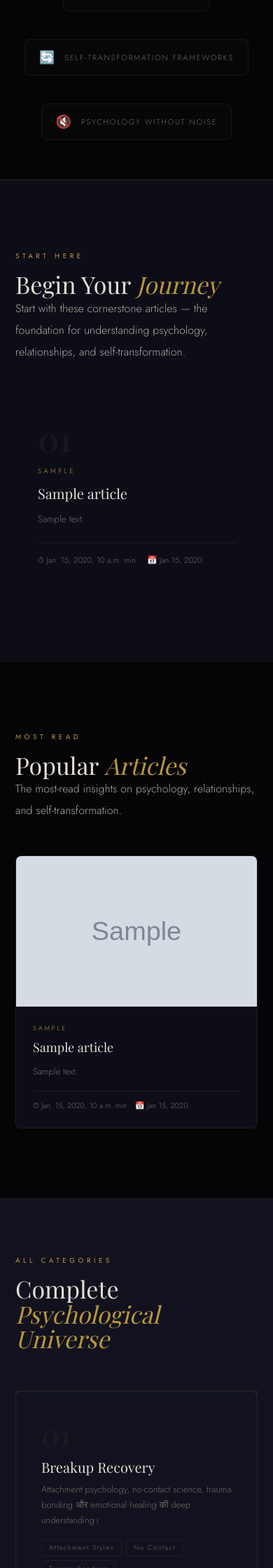
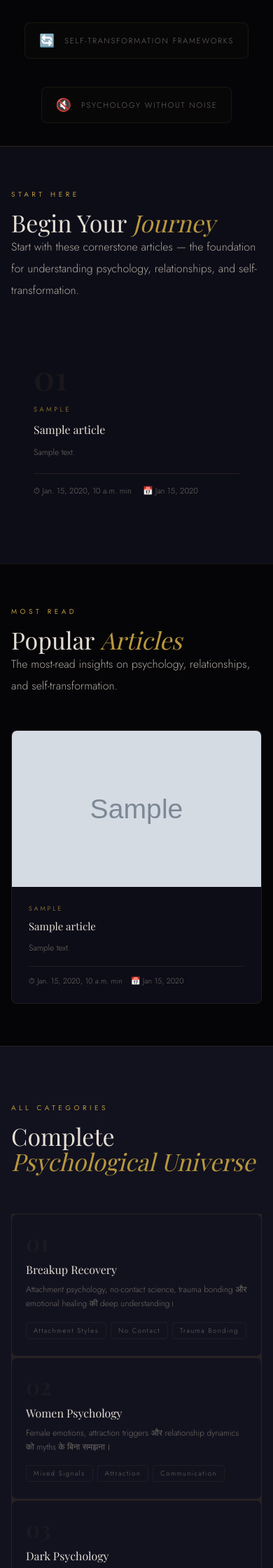
Before and after one commit to lovekushchauhan234-eng/storic-whisper, a Django app: template templates/core/home.html in a window 390 px wide. Shown: the part 1120-3360 px from the top of the page at 70% size. Run offline with Django 5.2, Linux system fonts and the light colour scheme; data comes from the database, SQL or seed files in the repository; tables that the repository leaves empty hold one stand-in row (values such as "Sample post"); the template is opened without the code that fills it: values that come from a table or form of the project are taken from there, most other values are stand-ins (such as "Sample title", 1, 10 or a date in 2020); grey boxes marked "Sample" are stand-in pictures; some libraries are stand-ins or nearby versions; some web fonts are replaced.

Commit message:
Mobile Fix Phase 1 - Native mobile feel and card rendering
PRIORITY 1: Fix mobile zoomed-out feeling
- Added mobile breakpoints for 320px, 375px, 390px, 414px
- Reduced wrap spacing: 16px (414px), 14px (375px), 12px (320px)
- Reduced Authority Layer padding: 32px (414px), 28px (375px), 24px (320px)
- Reduced section padding to 60px on mobile
- Reduced Psychology Pillars card padding: 24px 20px (414px), 20px 16px (375px), 18px 14px (320px)
- Website now feels native mobile, not desktop scaled down

PRIORITY 2: Fix English Psychology Hub article cards
- Added line-clamp to titles: max 3 lines
- Added line-clamp to descriptions: max 2 lines
- Reduced title sizes: 16px (414px), 15px (375px), 14px (320px)
- Reduced description sizes: 12px on mobile
- Cards now visually balanced with consistent heights

PRIORITY 3: Fix Popular Articles thumbnails
- Increased fallback icon opacity from .15 to .4 for better visibility
- Added flexbox centering to fallback icons
- Added min-height: 140px to thumbnails on mobile
- Reduced fallback icon size to 32px on mobile
- Every card now displays visible thumbnail

Modified files: templates/core/home.html (active production file)
No inactive duplicate files modified

```diff
--- a/templates/core/home.html
+++ b/templates/core/home.html
@@ -284,7 +284,7 @@ a.pillar-card{text-decoration:none;display:block}
 .mr-thumb{aspect-ratio:16/10;position:relative;overflow:hidden;background:linear-gradient(135deg,#0a0510,#180828)}
 .mr-thumb img{width:100%;height:100%;object-fit:cover;transition:transform .5s}
 .mr-card:hover .mr-thumb img{transform:scale(1.05)}
-.mr-thumb-icon{position:absolute;top:50%;left:50%;transform:translate(-50%,-50%);font-size:42px;color:rgba(184,151,61,.15)}
+.mr-thumb-icon{position:absolute;top:50%;left:50%;transform:translate(-50%,-50%);font-size:42px;color:rgba(184,151,61,.4);display:flex;align-items:center;justify-content:center;width:100%;height:100%}
 .mr-body{padding:24px;flex:1;display:flex;flex-direction:column}
 .mr-cat{font-size:9px;letter-spacing:3px;text-transform:uppercase;color:var(--gold);margin-bottom:10px}
 .mr-title{font-family:'Playfair Display',serif;font-size:18px;font-weight:400;color:var(--cream);line-height:1.3;margin-bottom:12px;transition:color .25s}
@@ -398,6 +398,43 @@ footer{background:var(--void);border-top:1px solid var(--border);padding:80px 56
   .art-grid{grid-template-columns:1fr}
   .global-grid{grid-template-columns:1fr}
   .global-head{margin-bottom:40px}
+}
+@media(max-width:414px){
+  .wrap{padding:0 16px}
+  .authority-layer{padding:32px 0}
+  .start-here-sec,.most-read-sec,.articles-sec,.global-sec,.quote-break,.nl-sec{padding:60px 0}
+  .pillar-card{padding:24px 20px}
+  .pc-num{font-size:32px}
+  .pc-title{font-size:16px}
+  .pc-desc{font-size:12px}
+  .global-title{font-size:16px;line-height:1.3;-webkit-line-clamp:3;-webkit-box-orient:vertical;overflow:hidden;display:-webkit-box}
+  .global-excerpt{font-size:12px;line-height:1.6;-webkit-line-clamp:2;-webkit-box-orient:vertical;overflow:hidden;display:-webkit-box}
+  .mr-title{font-size:15px;line-height:1.3;-webkit-line-clamp:3;-webkit-box-orient:vertical;overflow:hidden;display:-webkit-box}
+  .mr-excerpt{font-size:12px;line-height:1.6;-webkit-line-clamp:2;-webkit-box-orient:vertical;overflow:hidden;display:-webkit-box}
+  .mr-thumb{aspect-ratio:16/10;min-height:140px}
+  .mr-thumb-icon{font-size:32px}
+  .art-title{font-size:16px;line-height:1.3;-webkit-line-clamp:3;-webkit-box-orient:vertical;overflow:hidden;display:-webkit-box}
+  .art-excerpt{font-size:12px;line-height:1.6;-webkit-line-clamp:2;-webkit-box-orient:vertical;overflow:hidden;display:-webkit-box}
+  .start-card-title{font-size:16px;line-height:1.3;-webkit-line-clamp:3;-webkit-box-orient:vertical;overflow:hidden;display:-webkit-box}
+  .start-card-excerpt{font-size:12px;line-height:1.6;-webkit-line-clamp:2;-webkit-box-orient:vertical;overflow:hidden;display:-webkit-box}
+}
+@media(max-width:375px){
+  .wrap{padding:0 14px}
+  .authority-layer{padding:28px 0}
+  .pillar-card{padding:20px 16px}
+  .global-title{font-size:15px}
+  .mr-title{font-size:14px}
+  .art-title{font-size:15px}
+  .start-card-title{font-size:15px}
+}
+@media(max-width:320px){
+  .wrap{padding:0 12px}
+  .authority-layer{padding:24px 0}
+  .pillar-card{padding:18px 14px}
+  .global-title{font-size:14px}
+  .mr-title{font-size:13px}
+  .art-title{font-size:14px}
+  .start-card-title{font-size:14px}
 }
 @media(max-width:1024px){
   .global-grid{grid-template-columns:repeat(2,1fr)}
```
